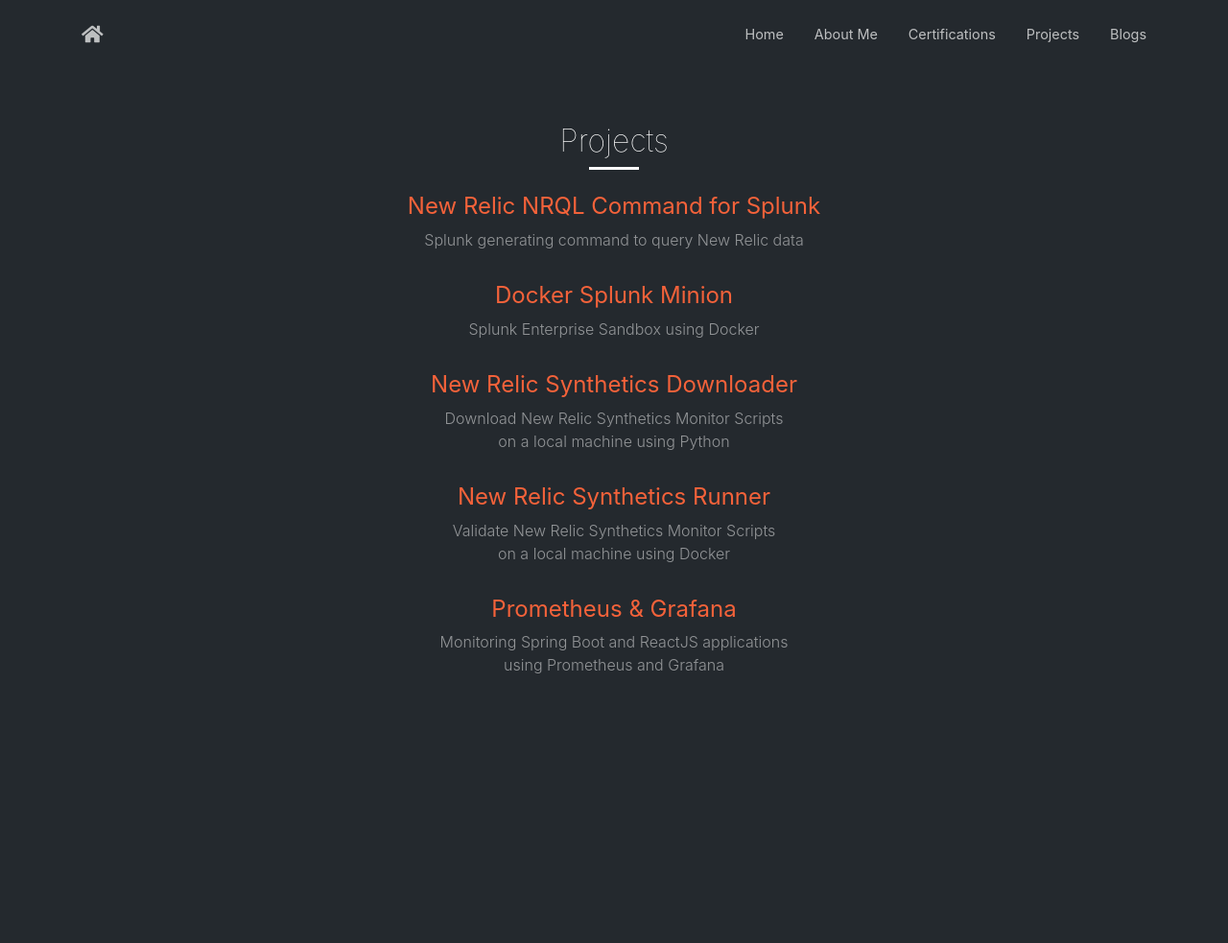
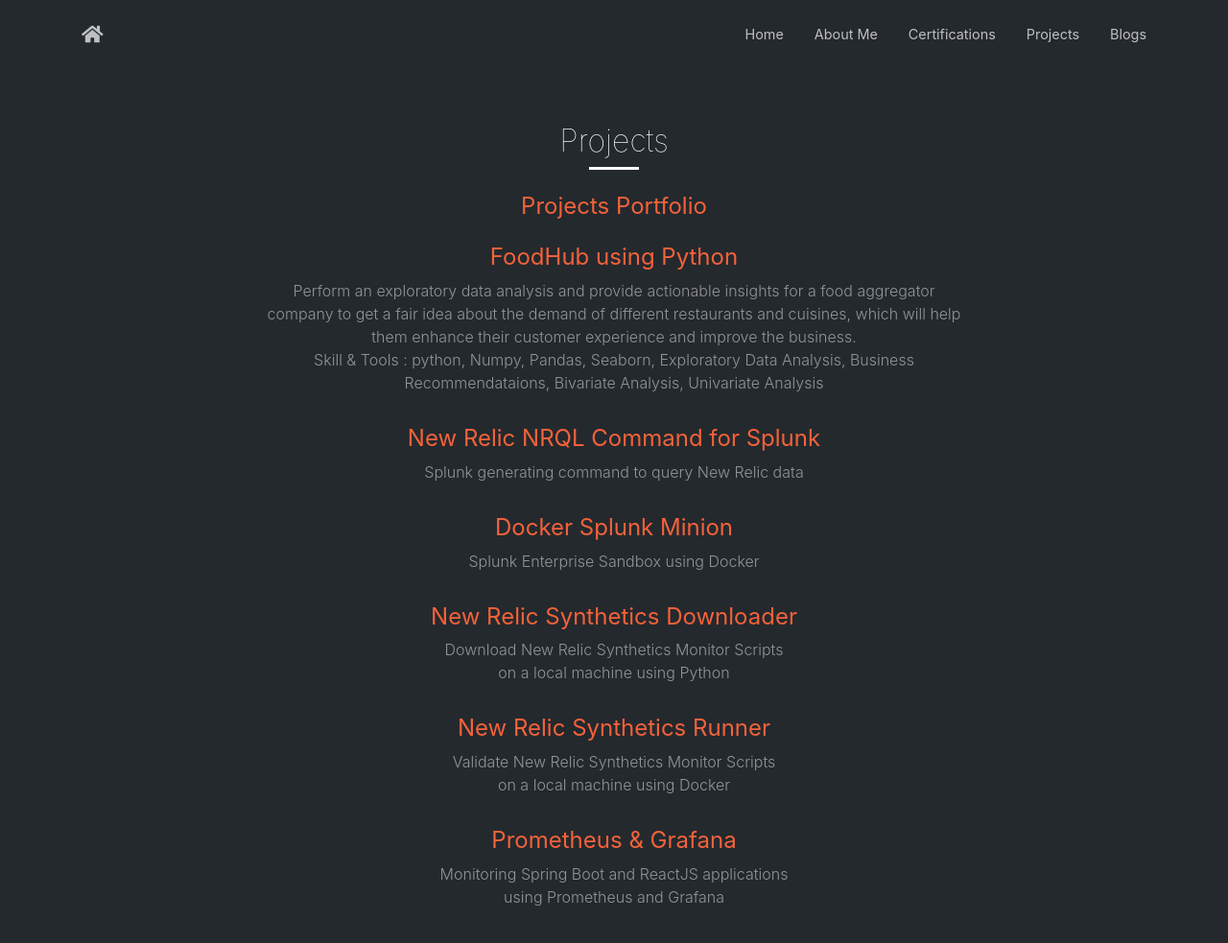
Before and after one commit to chskm/chskm.github.io, a Jekyll site: the page built from projects.html, in a window 1280 px wide and 1091 px high. Shown: the top 983 px of the window at 96% size. Built offline with Jekyll 4.4.1, drawn with Linux system fonts in a browser that asks for light colours.

Commit message:
Update projects

```diff
--- a/_data/projects.yml
+++ b/_data/projects.yml
@@ -1,3 +1,11 @@
+- title: Projects Portfolio
+  link: https://www.mygreatlearning.com/eportfolio/sai-krishna-manohar-cheemakurthi
+
+- title: FoodHub using Python
+  description: |
+    Perform an exploratory data analysis and provide actionable insights for a food aggregator company to get a fair idea about the demand of different restaurants and cuisines, which will help them enhance their customer experience and improve the business.<br/>
+    Skill & Tools : python, Numpy, Pandas, Seaborn, Exploratory Data Analysis, Business Recommendataions, Bivariate Analysis, Univariate Analysis
+
 - title: New Relic NRQL Command for Splunk
   link: https://splunkbase.splunk.com/app/4988/
   description: |
```
